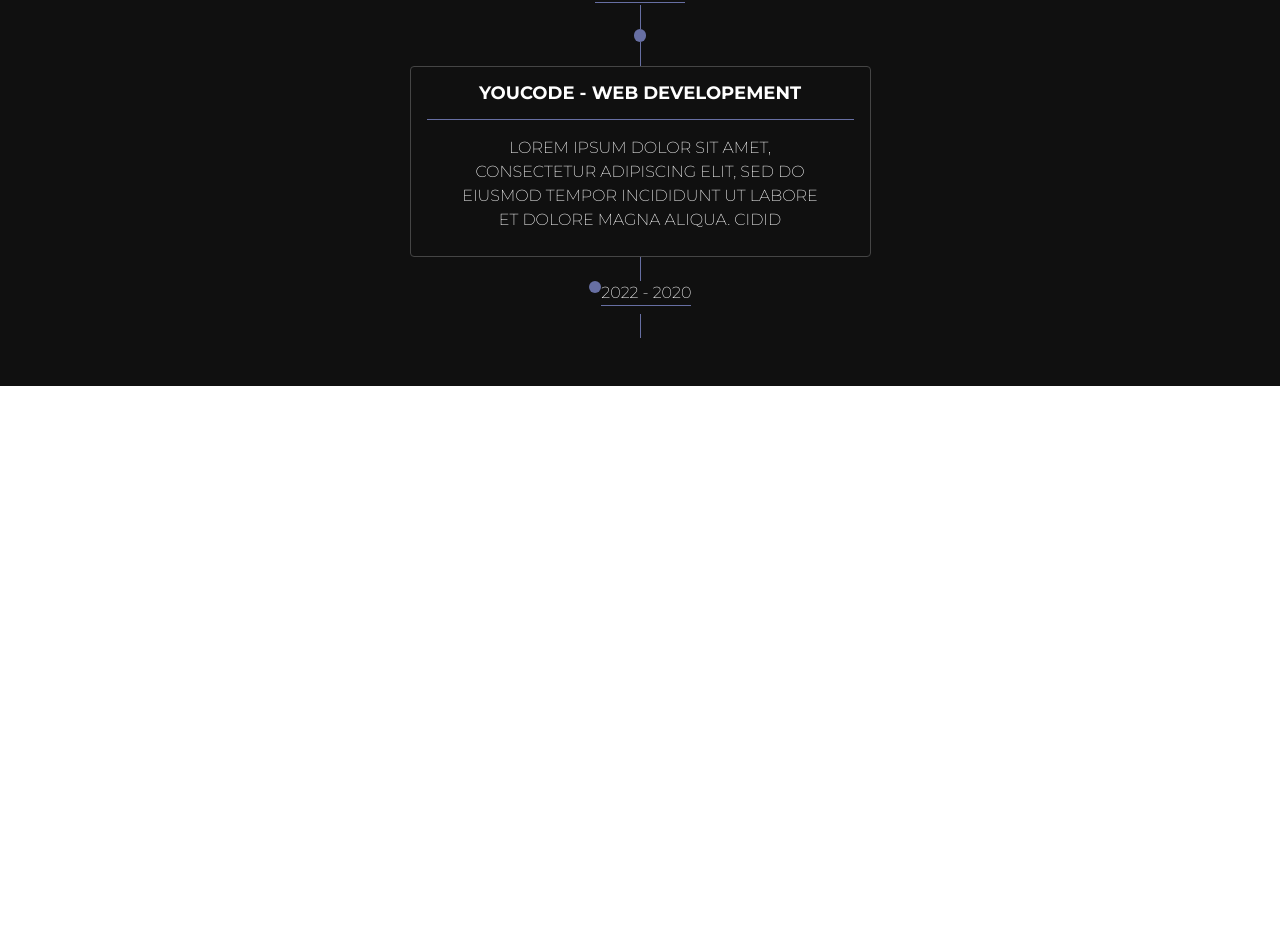
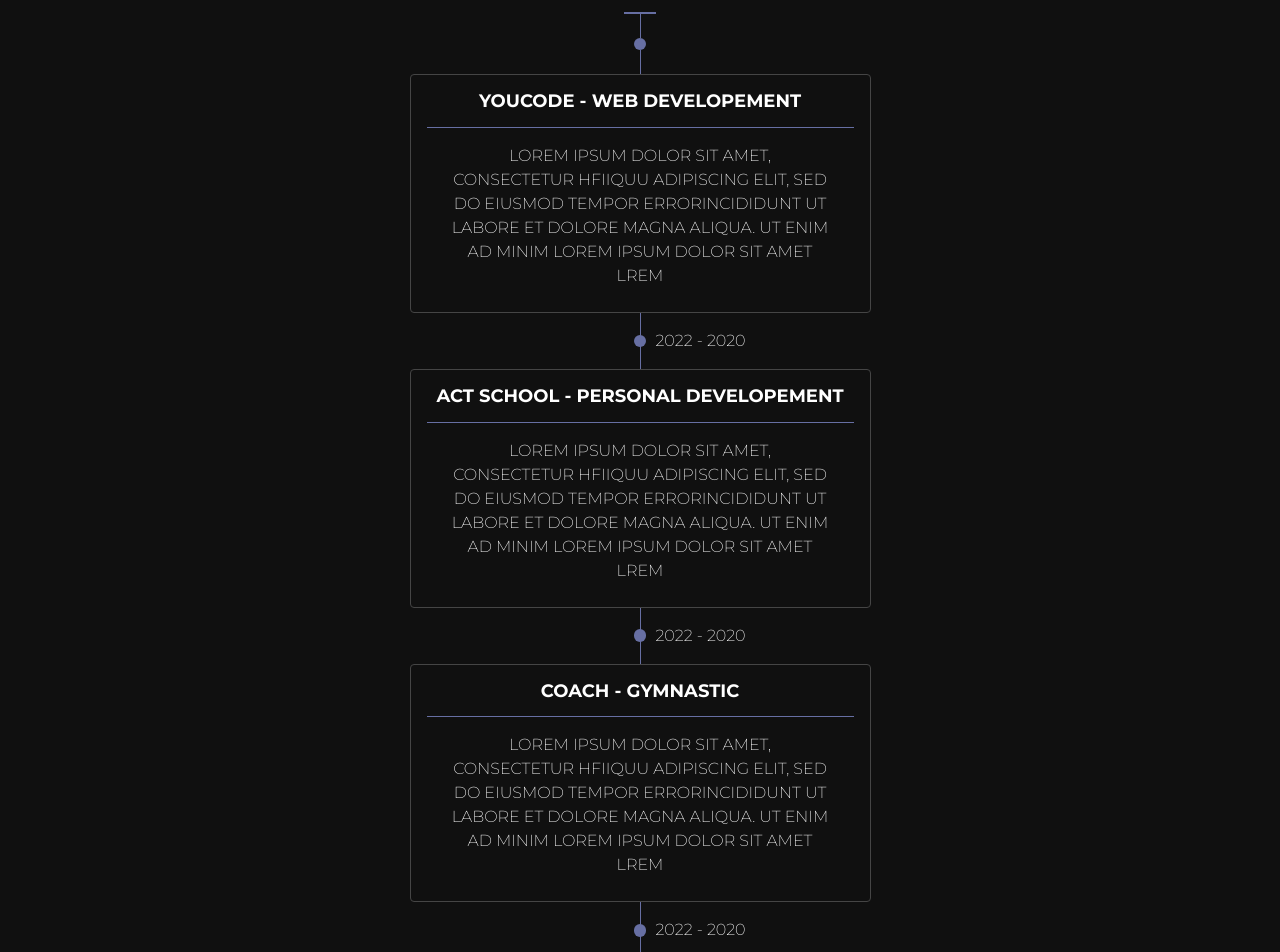
Before and after one commit to Douaa19/New_portfolio, a React (Create React App) app in the folder portfolio_front/: page / in a window 1280 px wide. Shown: the part 4180-5132 px from the top of the page. Before the commit the page ends 4566 px from the top, so only its background shows below. Built offline with nearby package versions, Linux system fonts and the light colour scheme.

Commit message:
resumeSection

```diff
--- a/portfolio_front/src/components/my-resume/Cards.js
+++ b/portfolio_front/src/components/my-resume/Cards.js
@@ -1,5 +1,6 @@
 import React from "react";
 import { CardGroup, Row, Col, CardTitle, CardText, Card } from "reactstrap";
+import Shape from "./Shape";
 
 function Cards() {
   // styles
@@ -38,8 +39,13 @@
       alignItems: "center",
     },
     year: {
-      borderBottom: "1px solid #676FA3",
       marginBottom: "0.5rem",
+    },
+    underline: {
+      borderBottom: "2px solid #676FA3",
+      height: "1px",
+      width: "2rem",
+      marginTop: "0.4rem",
     },
     vline: {
       height: "1.5rem",
@@ -52,9 +58,15 @@
       borderRadius: "50%",
     },
     circleYear: {
-        display: "flex",
-        textAlign: "right"
-    }
+      display: "flex",
+      justifyContent: "space-between",
+      alignItems: "center",
+      width: "7rem",
+      height: "0.5rem",
+      position: "relative",
+      top: "0",
+      left: "3.1rem",
+    },
   };
 
   return (
@@ -66,10 +78,9 @@
               <div className="years">
                 <span style={styles.year}>2022 - 2020</span>
               </div>
+              <div className="underline" style={styles.underline}></div>
               <div className="line1" style={styles.vline}></div>
-
               <div className="circle" style={styles.circle}></div>
-
               <div className="line1" style={styles.vline}></div>
             </div>
             <Card body style={styles.card}>
@@ -77,19 +88,50 @@
                 YouCode - Web developement
               </CardTitle>
               <CardText style={styles.text}>
-                Lorem ipsum dolor sit amet, consectetur adipiscing elit, sed do
-                eiusmod tempor incididunt ut labore et dolore magna aliqua.
-                cidid
+                Lorem ipsum dolor sit amet, consectetur hfiiquu adipiscing elit,
+                sed do eiusmod tempor errorincididunt ut labore et dolore magna
+                aliqua. Ut enim ad minim Lorem ipsum dolor sit amet Lrem
               </CardText>
             </Card>
-            <div className="lines" style={styles.lines}>
-              <div className="line1" style={styles.vline}></div>
-              <div className="circleYear" style={styles.circleYear}>
-                <div className="circle" style={styles.circle}></div>
-                <span style={styles.year}>2022 - 2020</span>
-              </div>
-              <div className="line1" style={styles.vline}></div>
-            </div>
+          </Col>
+          <Shape />
+          <Col sm="5">
+            <Card body style={styles.card}>
+              <CardTitle tag="h5" style={styles.title}>
+                act school - personal developement
+              </CardTitle>
+              <CardText style={styles.text}>
+                Lorem ipsum dolor sit amet, consectetur hfiiquu adipiscing elit,
+                sed do eiusmod tempor errorincididunt ut labore et dolore magna
+                aliqua. Ut enim ad minim Lorem ipsum dolor sit amet Lrem
+              </CardText>
+            </Card>
+          </Col>
+          <Shape />
+          <Col sm="5">
+            <Card body style={styles.card}>
+              <CardTitle tag="h5" style={styles.title}>
+                coach - gymnastic
+              </CardTitle>
+              <CardText style={styles.text}>
+                Lorem ipsum dolor sit amet, consectetur hfiiquu adipiscing elit,
+                sed do eiusmod tempor errorincididunt ut labore et dolore magna
+                aliqua. Ut enim ad minim Lorem ipsum dolor sit amet Lrem
+              </CardText>
+            </Card>
+          </Col>
+          <Shape />
+          <Col sm="5">
+            <Card body style={styles.card}>
+              <CardTitle tag="h5" style={styles.title}>
+                Colleg degree - mechanical science
+              </CardTitle>
+              <CardText style={styles.text}>
+                Lorem ipsum dolor sit amet, consectetur hfiiquu adipiscing elit,
+                sed do eiusmod tempor errorincididunt ut labore et dolore magna
+                aliqua. Ut enim ad minim Lorem ipsum dolor sit amet Lrem
+              </CardText>
+            </Card>
           </Col>
         </Row>
       </CardGroup>
--- /dev/null
+++ b/portfolio_front/src/components/my-resume/Shape.js
@@ -0,0 +1,48 @@
+import React from "react";
+
+function Shape() {
+  const styles = {
+    lines: {
+      textAlign: "center",
+      display: "flex",
+      flexDirection: "column",
+      justifyContent: "center",
+      alignItems: "center",
+    },
+    vline: {
+      height: "1.5rem",
+      borderLeft: "1px solid #676FA3",
+    },
+    circle: {
+      width: "0.8rem",
+      height: "0.8rem",
+      backgroundColor: "#676FA3",
+      borderRadius: "50%",
+    },
+    circleYear: {
+      display: "flex",
+      justifyContent: "space-between",
+      alignItems: "center",
+      width: "7rem",
+      height: "0.5rem",
+      position: "relative",
+      top: "0",
+      left: "3.1rem",
+    },
+  };
+
+  return (
+    <div className="lines" style={styles.lines}>
+      <div className="line1" style={styles.vline}></div>
+      <div className="circleYear" style={styles.circleYear}>
+        <div className="circle" style={styles.circle}></div>
+        <div className="yearDiv">
+          <span style={styles.year}>2022 - 2020</span>
+        </div>
+      </div>
+      <div className="line1" style={styles.vline}></div>
+    </div>
+  );
+}
+
+export default Shape;
```
